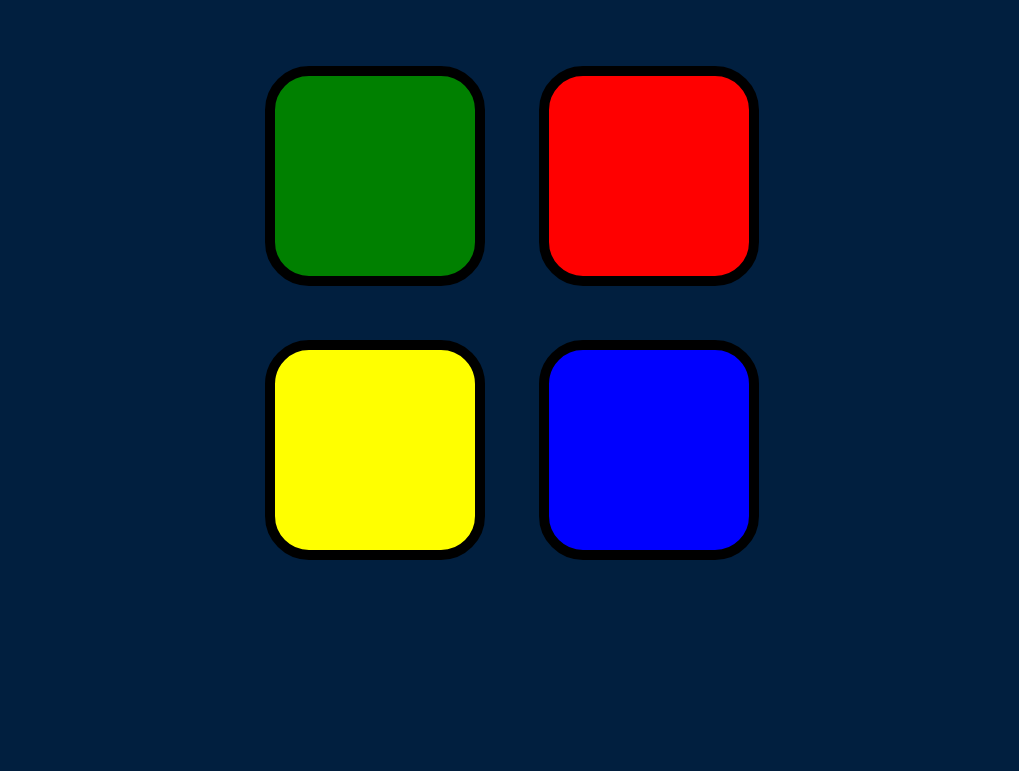
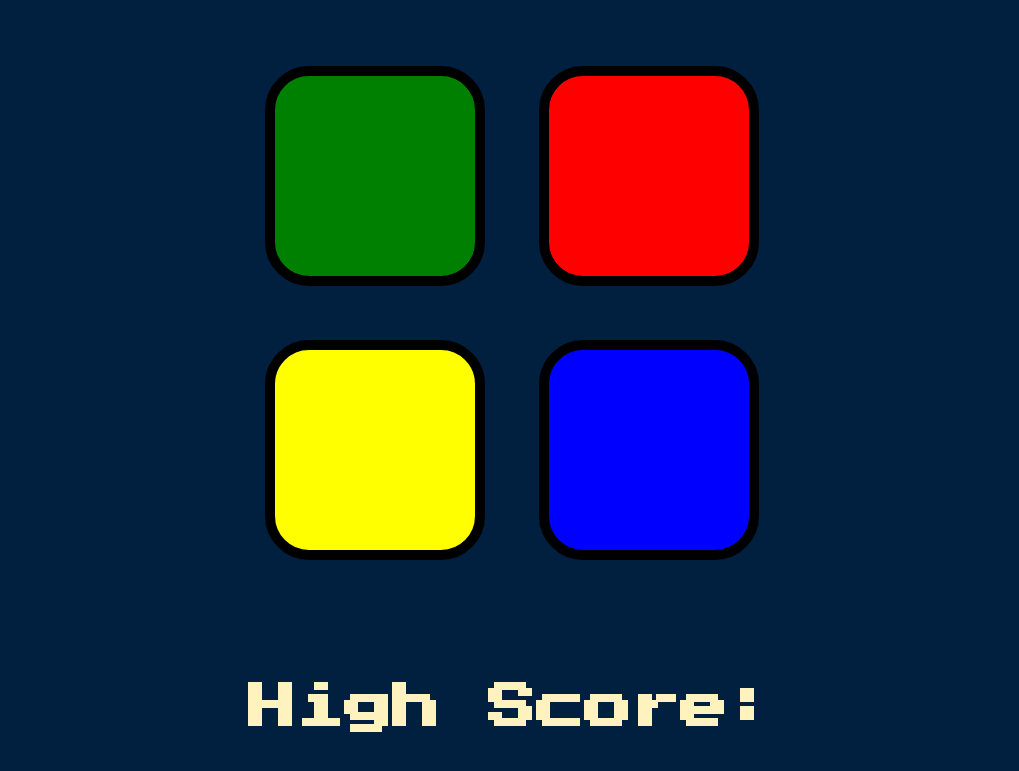
Before and after one commit to eisforgene/04-simon-game, a plain HTML site: page index.html in a window 1280 px wide. Shown: the part 133-904 px from the top of the page, without its empty margins (128-1147 px from the left). Before the commit the page ends 800 px from the top, so only its background shows below. Drawn offline with nearby package versions, Linux system fonts and the light colour scheme.

Commit message:
added a highscore title

```diff
--- a/game.js
+++ b/game.js
@@ -5,6 +5,7 @@ let userClickedPattern = [];
 
 let started = false;
 
+let highScore = 0;
 let level = 0;
 
 $(document).keypress(function (e) {
@@ -81,6 +82,12 @@ function animatePress(currentColor) {
 };
 
 function startOver() {
+
+    if (level > highScore) {
+        highScore += (level - 1)
+        $('#highscore-title').text('High Score: ' + highScore);
+    }
+
     started = false;
     level = 0;
     gamePattern = [];
--- a/index.html
+++ b/index.html
@@ -32,6 +32,7 @@
       </div>
 
     </div>
+    <h3 id="highscore-title">High Score:</h3>
 
   </div>
 
--- a/styles.css
+++ b/styles.css
@@ -8,6 +8,14 @@ body {
   font-size: 3rem;
   margin:  5%;
   color: #FEF2BF;
+}
+
+#highscore-title {
+  font-size: 3rem;
+  font-family: 'Press Start 2P', cursive;
+  color: #FEF2BF;
+  padding: 5%;
+  margin-top: 10%;
 }
 
 .container {
```
